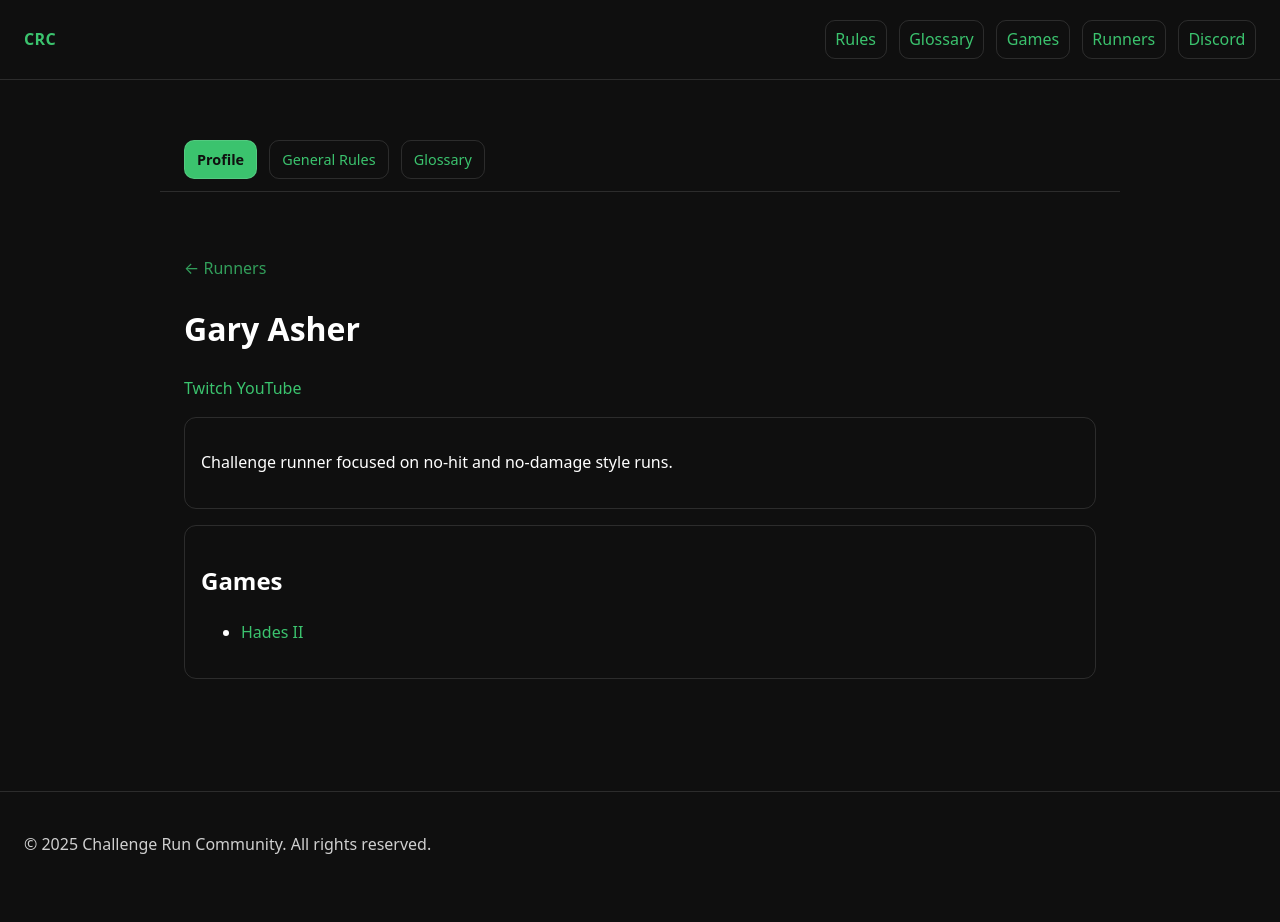
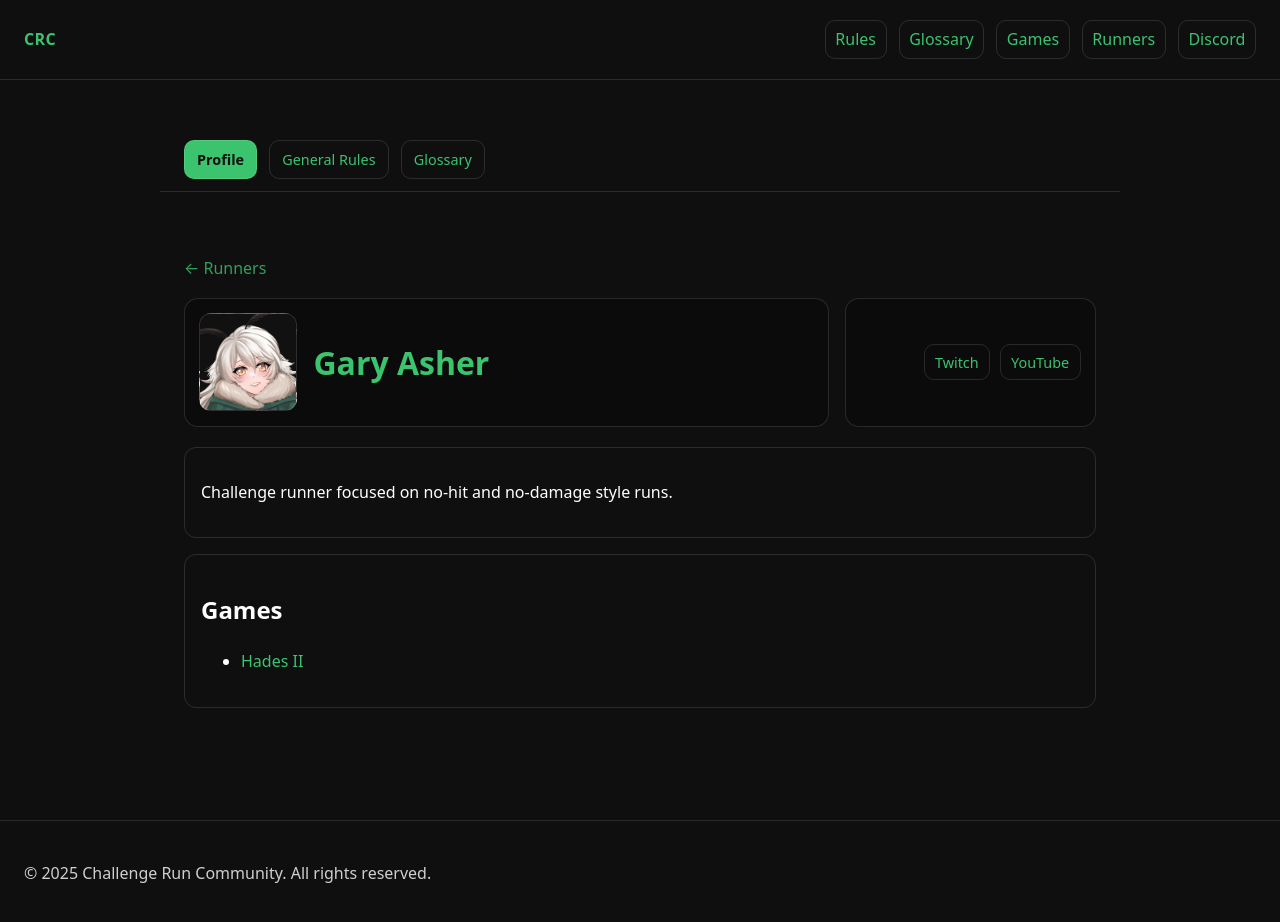
Before and after one commit to GaryAsher/challenge-run-site, a Jekyll site: the page built from _runners/gary-asher.md, in a window 1280 px wide and 927 px high. Shown: the top 922 px of the window. Built offline with Jekyll 4.4.1, drawn with Linux system fonts in a browser that asks for light colours.

Commit message:
Update style.css

```diff
--- a/assets/style.css
+++ b/assets/style.css
@@ -257,3 +257,85 @@ a:hover { text-decoration: underline; }
   margin: 0.25rem 0 0 0;
   color: var(--accent);
 }
+
+.runner-top {
+  display: flex;
+  gap: 1rem;
+  align-items: stretch;
+  justify-content: space-between;
+  margin-bottom: 1.25rem;
+}
+
+.runner-left,
+.runner-right {
+  border: 1px solid var(--border);
+  border-radius: 14px;
+  background: #0b0b0b;
+  padding: 0.9rem;
+}
+
+.runner-left {
+  display: flex;
+  gap: 1rem;
+  align-items: center;
+  flex: 1;
+  min-width: 260px;
+}
+
+.runner-right {
+  display: flex;
+  align-items: center;
+  justify-content: flex-end;
+  min-width: 220px;
+}
+
+.runner-avatar {
+  width: 96px;
+  height: 96px;
+  border-radius: 12px;
+  border: 1px solid var(--border);
+  background-color: #111;
+  background-size: cover;
+  background-position: center;
+  flex: 0 0 auto;
+}
+
+.runner-avatar--empty {
+  opacity: 0.4;
+}
+
+.runner-name h1 {
+  margin: 0;
+  color: var(--accent);
+}
+
+.runner-links {
+  display: flex;
+  gap: 0.6rem;
+  flex-wrap: wrap;
+  justify-content: flex-end;
+}
+
+.runner-link {
+  padding: 0.35rem 0.65rem;
+  border-radius: 10px;
+  border: 1px solid var(--border);
+  background: transparent;
+  font-size: 0.9rem;
+}
+
+.runner-link:hover {
+  text-decoration: none;
+  opacity: 0.9;
+}
+
+/* Mobile */
+@media (max-width: 640px) {
+  .runner-top {
+    flex-direction: column;
+  }
+  .runner-right {
+    justify-content: flex-start;
+    min-width: 0;
+  }
+}
```
